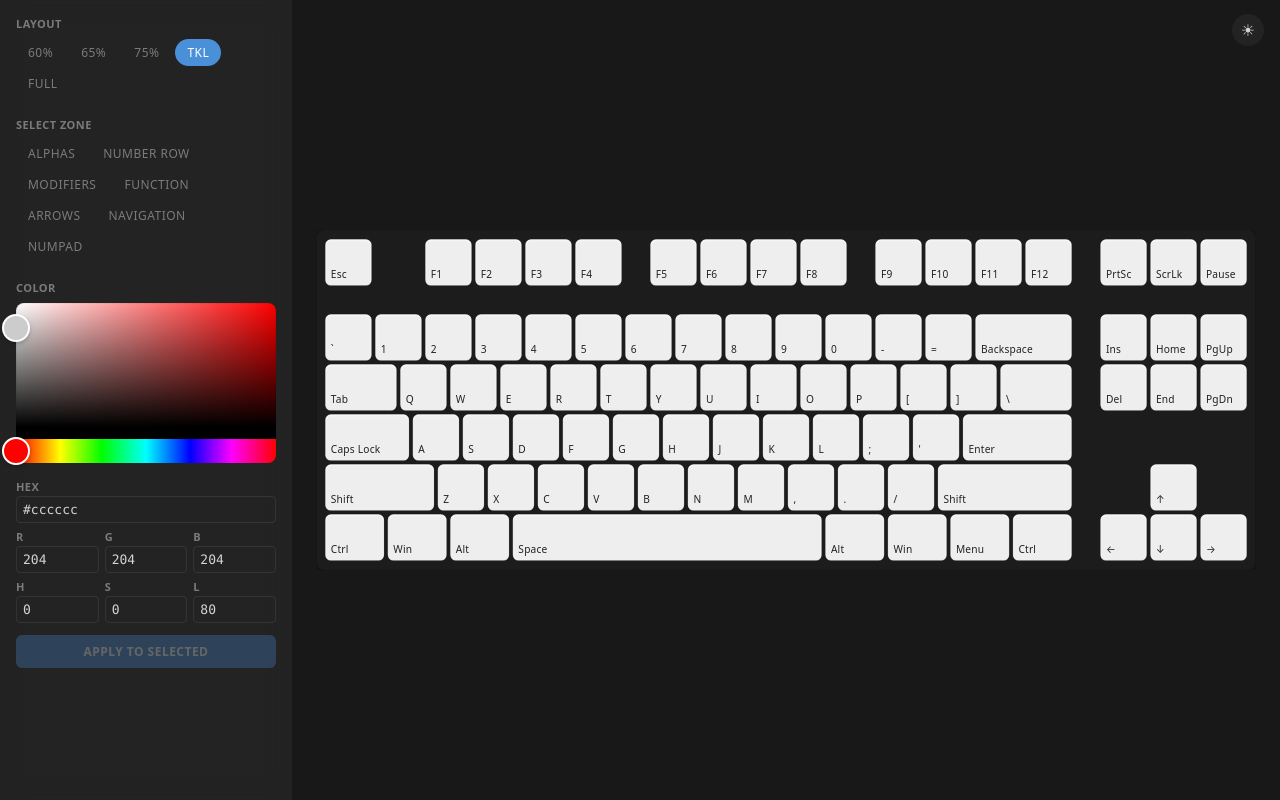
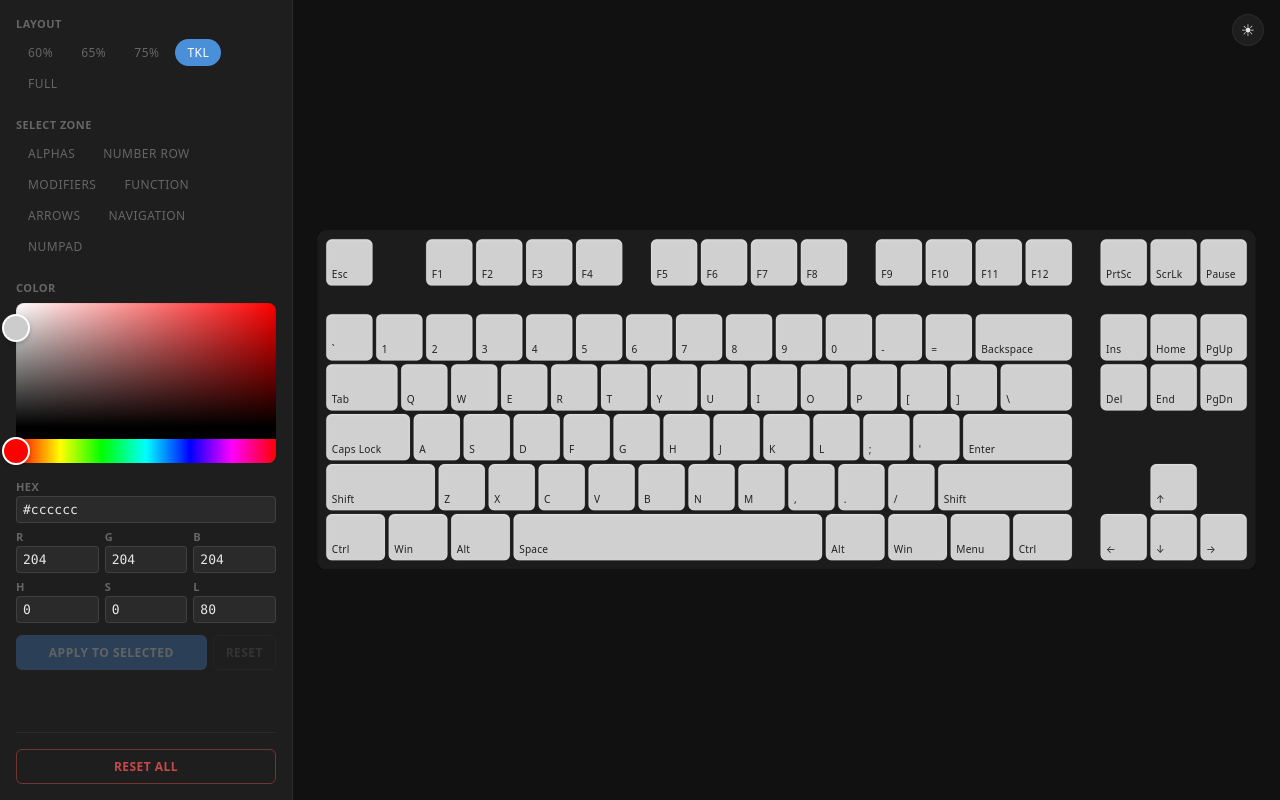
Before and after one commit to Ayrt0nZyr/KeyPalette, a React (Vite) app: page / in a window 1280 px wide. Built offline with nearby package versions, Linux system fonts and the light colour scheme.

Commit message:
V2 step 2-3:visual fix and reset button

```diff
--- a/src/App.jsx
+++ b/src/App.jsx
@@ -8,7 +8,7 @@ export default function App() {
   const { state, actions } = useColorway();
 
   return (
-    <div className={`${styles.app} ${state.workspace === 'dark' ? styles.dark : styles.light}`}>
+    <div className={styles.app} data-workspace={state.workspace}>
       <WorkspaceToggle workspace={state.workspace} onToggle={actions.setWorkspace} />
       <Toolbar state={state} actions={actions} />
       <main className={styles.main}>
--- a/src/App.module.css
+++ b/src/App.module.css
@@ -2,33 +2,42 @@
   display: flex;
   min-height: 100vh;
   font-family: system-ui, -apple-system, sans-serif;
+  background: var(--ws-bg);
+  color: var(--ws-label);
 }
 
-/* ── Theme tokens ─────────────────────────────────────────────────── */
-.dark {
-  --bg: #181818;
-  --surface: rgba(255, 255, 255, 0.05);
+/* ── Workspace tokens ─────────────────────────────────────────────── */
+/* Dark is the default; :root carries dark values so they apply even before
+   the data-workspace attribute is read. [data-workspace="light"] overrides. */
+:global(:root) {
+  --ws-bg: #111111;
+  --ws-panel: #1e1e1e;
+  --ws-panel-border: rgba(255, 255, 255, 0.06);
+  --ws-label: #e8e8e8;
+  --ws-label-muted: #666666;
+  --ws-key-border: rgba(255, 255, 255, 0.12);
+  --ws-input-bg: #2a2a2a;
+  --ws-input-border: rgba(255, 255, 255, 0.1);
+
+  /* Non-contrast interaction tokens (accent, hover, selection ring) */
   --surface-hover: rgba(255, 255, 255, 0.1);
-  --border: rgba(255, 255, 255, 0.08);
-  --text: #d4d4d4;
-  --text-muted: rgba(255, 255, 255, 0.4);
   --accent: #4a90d9;
   --ring: #fff;
-  background: var(--bg);
-  color: var(--text);
 }
 
-.light {
-  --bg: #f0ede8;
-  --surface: rgba(0, 0, 0, 0.04);
+:global([data-workspace="light"]) {
+  --ws-bg: #f0f0f0;
+  --ws-panel: #ffffff;
+  --ws-panel-border: rgba(0, 0, 0, 0.08);
+  --ws-label: #1a1a1a;
+  --ws-label-muted: #999999;
+  --ws-key-border: rgba(0, 0, 0, 0.15);
+  --ws-input-bg: #f7f7f7;
+  --ws-input-border: rgba(0, 0, 0, 0.1);
+
   --surface-hover: rgba(0, 0, 0, 0.08);
-  --border: rgba(0, 0, 0, 0.06);
-  --text: #1a1a1a;
-  --text-muted: rgba(0, 0, 0, 0.4);
   --accent: #2b6cb0;
   --ring: #333;
-  background: var(--bg);
-  color: var(--text);
 }
 
 /* ── Layout ───────────────────────────────────────────────────────── */
--- a/src/components/Keyboard/Keyboard.jsx
+++ b/src/components/Keyboard/Keyboard.jsx
@@ -57,7 +57,7 @@ export default function Keyboard({ state, actions }) {
           key={k.id}
           keyData={k}
           unit={UNIT}
-          color={state.keyColors[k.id] ?? '#ffffff'}
+          color={state.keyColors[k.id] ?? '#e0e0e0'}
           selected={state.selectedKeys.includes(k.id)}
           onClick={actions.toggleKeySelected}
         />
--- a/src/components/Keyboard/Keyboard.module.css
+++ b/src/components/Keyboard/Keyboard.module.css
@@ -17,7 +17,7 @@
 }
 
 .keyRect {
-  stroke: rgba(0, 0, 0, 0.12);
+  stroke: var(--ws-key-border);
   stroke-width: 1;
   rx: 6;
   ry: 6;
@@ -56,10 +56,10 @@
   right: 16px;
   width: 32px;
   height: 32px;
-  border: none;
+  border: 1px solid var(--ws-panel-border);
   border-radius: 50%;
-  background: var(--surface);
-  color: var(--text);
+  background: var(--ws-panel);
+  color: var(--ws-label);
   font-size: 16px;
   cursor: pointer;
   display: flex;
--- a/src/components/Toolbar/ColorPanel.jsx
+++ b/src/components/Toolbar/ColorPanel.jsx
@@ -3,11 +3,17 @@ import { HexColorPicker } from 'react-colorful';
 import { hexToRgb, rgbToHex, rgbToHsl, hslToRgb, isValidHex } from '../../utils/colorUtils.js';
 import styles from './Toolbar.module.css';
 
-export default function ColorPanel({ activeColor, onColorChange, onApply, hasSelection }) {
+export default function ColorPanel({
+  activeColor,
+  onColorChange,
+  onApply,
+  onResetSelected,
+  hasSelection,
+}) {
   // Section 10 will give activeColor === null its own mixed-state UI. Until then
-  // fall back to a neutral swatch so the picker, hex input, and RGB/HSL fields
-  // don't try to parse null.
-  const displayColor = activeColor ?? '#ffffff';
+  // fall back to the default keycap color so the picker, hex input, and RGB/HSL
+  // fields don't try to parse null.
+  const displayColor = activeColor ?? '#e0e0e0';
   const [hexInput, setHexInput] = useState(displayColor);
   const rgb = hexToRgb(displayColor);
   const hsl = rgbToHsl(rgb);
@@ -89,6 +95,7 @@ export default function ColorPanel({ activeColor, onColorChange, onApply, hasSel
         </div>
       </div>
 
+      <div className={styles.actionRow}>
         <button
           className={`${styles.btn} ${styles.applyBtn}`}
           onClick={onApply}
@@ -96,6 +103,15 @@ export default function ColorPanel({ activeColor, onColorChange, onApply, hasSel
         >
           Apply to Selected
         </button>
+        <button
+          className={styles.resetSelectedBtn}
+          onClick={onResetSelected}
+          disabled={!hasSelection}
+          title="Reset selected keys to default color"
+        >
+          Reset
+        </button>
+      </div>
     </div>
   );
 }
--- a/src/components/Toolbar/Toolbar.jsx
+++ b/src/components/Toolbar/Toolbar.jsx
@@ -3,7 +3,17 @@ import ZonePanel from './ZonePanel.jsx';
 import ColorPanel from './ColorPanel.jsx';
 import styles from './Toolbar.module.css';
 
+const RESET_ALL_PROMPT =
+  'Reset every key to the default color and the case to black?\n\n' +
+  'Layout, workspace, and saved slots are kept.';
+
 export default function Toolbar({ state, actions }) {
+  const handleResetAll = () => {
+    if (window.confirm(RESET_ALL_PROMPT)) {
+      actions.resetAll();
+    }
+  };
+
   return (
     <aside className={styles.toolbar}>
       <LayoutSelector current={state.layout} onSelect={actions.setLayout} />
@@ -12,8 +22,18 @@ export default function Toolbar({ state, actions }) {
         activeColor={state.activeColor}
         onColorChange={actions.setActiveColor}
         onApply={actions.applyColorToSelected}
+        onResetSelected={actions.resetSelectedKeys}
         hasSelection={state.selectedKeys.length > 0}
       />
+      <div className={styles.dangerSection}>
+        <button
+          type="button"
+          className={styles.resetAllBtn}
+          onClick={handleResetAll}
+        >
+          Reset All
+        </button>
+      </div>
     </aside>
   );
 }
--- a/src/components/Toolbar/Toolbar.module.css
+++ b/src/components/Toolbar/Toolbar.module.css
@@ -5,7 +5,8 @@
   width: 260px;
   padding: 16px;
   overflow-y: auto;
-  background: var(--surface);
+  background: var(--ws-panel);
+  border-right: 1px solid var(--ws-panel-border);
   backdrop-filter: blur(12px);
   -webkit-backdrop-filter: blur(12px);
 }
@@ -22,7 +23,7 @@
   font-weight: 600;
   text-transform: uppercase;
   letter-spacing: 0.04em;
-  color: var(--text-muted);
+  color: var(--ws-label-muted);
 }
 
 .buttonGroup {
@@ -37,7 +38,7 @@
   border: none;
   border-radius: 100px;
   background: transparent;
-  color: var(--text-muted);
+  color: var(--ws-label-muted);
   font-family: system-ui, -apple-system, sans-serif;
   font-size: 12px;
   font-weight: 500;
@@ -49,7 +50,7 @@
 
 .btn:hover {
   background: var(--surface-hover);
-  color: var(--text);
+  color: var(--ws-label);
 }
 
 .btnActive {
@@ -88,6 +89,71 @@
   cursor: not-allowed;
 }
 
+/* ── Reset Selected / Apply row ───────────────────────────────────── */
+.actionRow {
+  display: flex;
+  gap: 6px;
+  margin-top: 4px;
+}
+
+.actionRow .applyBtn {
+  flex: 1;
+  margin-top: 0;
+}
+
+.resetSelectedBtn {
+  padding: 8px 12px;
+  border: 1px solid var(--ws-input-border);
+  border-radius: 6px;
+  background: transparent;
+  color: var(--ws-label-muted);
+  font-family: inherit;
+  font-weight: 600;
+  font-size: 12px;
+  letter-spacing: 0.04em;
+  text-transform: uppercase;
+  cursor: pointer;
+  transition: color 120ms ease, border-color 120ms ease, background 120ms ease;
+}
+
+.resetSelectedBtn:hover:not(:disabled) {
+  color: var(--ws-label);
+  border-color: var(--ws-label-muted);
+  background: var(--surface-hover);
+}
+
+.resetSelectedBtn:disabled {
+  opacity: 0.3;
+  cursor: not-allowed;
+}
+
+/* ── Reset All (danger) ───────────────────────────────────────────── */
+.dangerSection {
+  margin-top: auto;
+  padding-top: 16px;
+  border-top: 1px solid var(--ws-panel-border);
+}
+
+.resetAllBtn {
+  width: 100%;
+  padding: 8px;
+  border: 1px solid rgba(217, 78, 78, 0.45);
+  border-radius: 6px;
+  background: transparent;
+  color: rgba(217, 78, 78, 0.9);
+  font-family: inherit;
+  font-weight: 600;
+  font-size: 12px;
+  letter-spacing: 0.04em;
+  text-transform: uppercase;
+  cursor: pointer;
+  transition: background 120ms ease;
+}
+
+.resetAllBtn:hover {
+  background: rgba(217, 78, 78, 0.12);
+}
+
 /* ── Color inputs ─────────────────────────────────────────────────── */
 .colorInputs {
   display: flex;
@@ -110,16 +176,16 @@
   font-weight: 600;
   letter-spacing: 0.04em;
   text-transform: uppercase;
-  color: var(--text-muted);
+  color: var(--ws-label-muted);
 }
 
 .input {
   width: 100%;
   padding: 5px 6px;
-  border: 1px solid var(--border);
+  border: 1px solid var(--ws-input-border);
   border-radius: 4px;
-  background: transparent;
-  color: var(--text);
+  background: var(--ws-input-bg);
+  color: var(--ws-label);
   font-size: 13px;
   font-family: 'SF Mono', 'Menlo', ui-monospace, monospace;
   box-sizing: border-box;
--- a/src/hooks/useColorway.js
+++ b/src/hooks/useColorway.js
@@ -16,8 +16,10 @@ const DEFAULT_STATE = {
 const STORAGE_KEY = 'keycap-colorizer-slots';
 const MAX_SLOTS = 5;
 
-// Matches the fallback used in Keyboard.jsx when a key has no entry in keyColors.
-const DEFAULT_KEY_COLOR = '#ffffff';
+// Per V2 spec section 3: every key starts at and resets to this color.
+// Kept in sync with the render fallback in Keyboard.jsx.
+const DEFAULT_KEY_COLOR = '#e0e0e0';
+const DEFAULT_CASE_COLOR = '#1a1a1a';
 
 function computeActiveColor(selectedKeys, keyColors, currentActiveColor) {
   if (selectedKeys.length === 0) return currentActiveColor;
@@ -131,9 +133,40 @@ export default function useColorway() {
     [update],
   );
 
+  const resetSelectedKeys = useCallback(() => {
+    setStore((prev) => {
+      const p = typeof prev === 'function' ? prev() : prev;
+      const cur = p.slots[p.active];
+      if (cur.selectedKeys.length === 0) return p;
+      const keyColors = { ...cur.keyColors };
+      for (const id of cur.selectedKeys) {
+        keyColors[id] = DEFAULT_KEY_COLOR;
+      }
+      const activeColor = computeActiveColor(cur.selectedKeys, keyColors, cur.activeColor);
+      const newSlots = [...p.slots];
+      newSlots[p.active] = { ...cur, keyColors, activeColor };
+      return { ...p, slots: newSlots };
+    });
+  }, [setStore]);
+
+  // Wipes keyColors and caseColor only. Leaves layout, workspace, colorwayName,
+  // caseFinish, selectedKeys, and the saved slot list untouched.
   const resetAll = useCallback(() => {
-    update({ ...DEFAULT_STATE });
-  }, [update]);
+    setStore((prev) => {
+      const p = typeof prev === 'function' ? prev() : prev;
+      const cur = p.slots[p.active];
+      const keyColors = {};
+      const activeColor = computeActiveColor(cur.selectedKeys, keyColors, cur.activeColor);
+      const newSlots = [...p.slots];
+      newSlots[p.active] = {
+        ...cur,
+        keyColors,
+        caseColor: DEFAULT_CASE_COLOR,
+        activeColor,
+      };
+      return { ...p, slots: newSlots };
+    });
+  }, [setStore]);
 
   // Slot management
   const saveSlot = useCallback(
@@ -182,6 +215,7 @@ export default function useColorway() {
       setCaseColor,
       setCaseFinish,
       setWorkspace,
+      resetSelectedKeys,
       resetAll,
       saveSlot,
       loadSlot,
@@ -189,7 +223,8 @@ export default function useColorway() {
     }),
     [
       setLayout, setActiveColor, applyColorToSelected, toggleKeySelected,
-      selectZone, setCaseColor, setCaseFinish, setWorkspace, resetAll,
+      selectZone, setCaseColor, setCaseFinish, setWorkspace,
+      resetSelectedKeys, resetAll,
       saveSlot, loadSlot, createSlot,
     ],
   );
```
Lines whose indentation alone changed are shown as unchanged.
